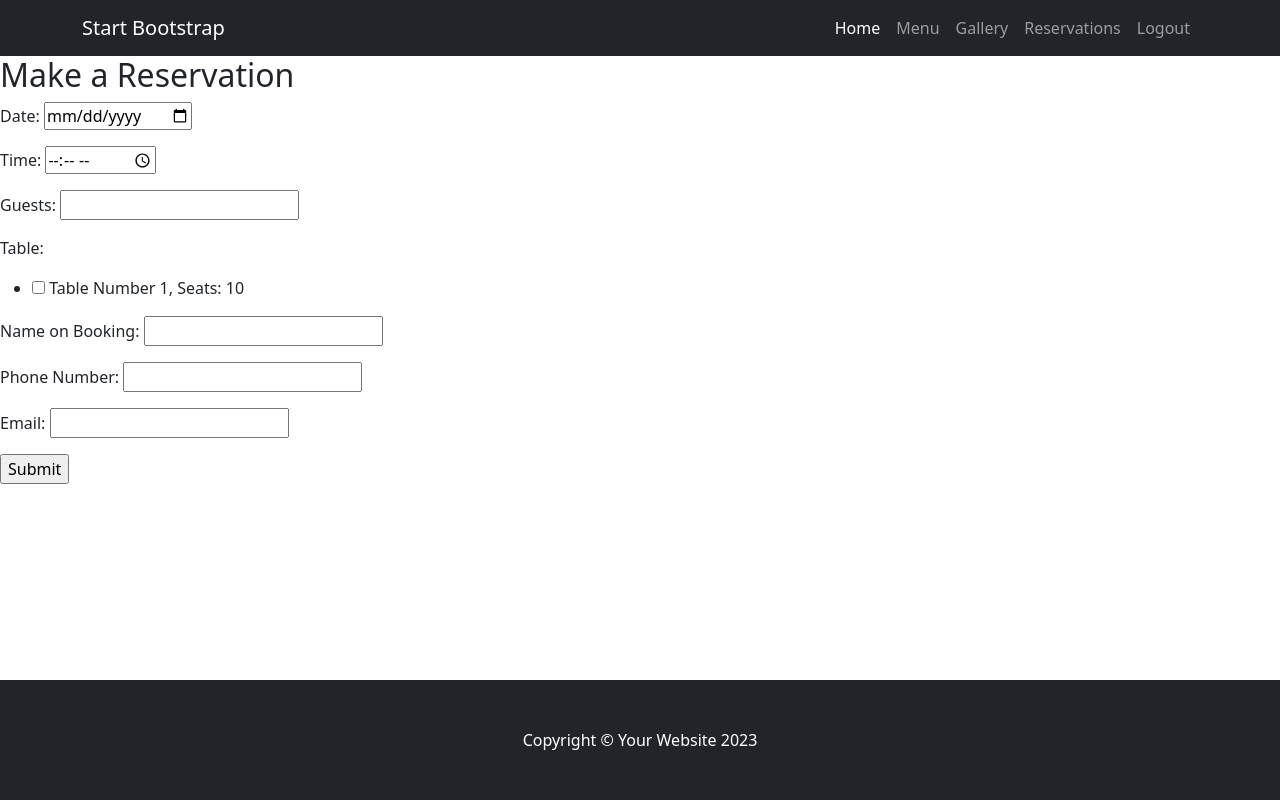
After one commit to PajoHack/Booking-System-PP4, a Django app: page /booking/ in a window 1280 px wide. The commit adds this page. Run offline with Django 3.2, Linux system fonts and the light colour scheme; a user stored in the database is signed in; tables that the repository leaves empty hold one stand-in row (values such as "Sample post"); some libraries are stand-ins or nearby versions.

Commit message:
Users can now making reservations, reservations are displayed in the users profile page

```diff
--- a/bookings/forms.py
+++ b/bookings/forms.py
@@ -1,9 +1,16 @@
 from django import forms
-from .models import Table
+from .models import Table, Booking
 
 
 class BookingForm(forms.Form):
     date = forms.DateField(widget=forms.DateInput(attrs={'type': 'date', 'id': 'date'}))
     time = forms.TimeField(widget=forms.TimeInput(attrs={'type': 'time'}))
-    guest = forms.IntegerField()
+    guests = forms.IntegerField()
     table = forms.ModelMultipleChoiceField(queryset=Table.objects.all(), widget=forms.CheckboxSelectMultiple)
+    name_on_booking = forms.CharField(label="Name on Booking", max_length=255)
+    phone_number = forms.CharField(label="Phone Number", max_length=15)
+    email = forms.EmailField(label="Email")
+
+    class Meta:
+        model = Booking
+        fields = ['date', 'time', 'guests', 'table', 'name_on_booking', 'phone_number', 'email']
--- a/bookings/models.py
+++ b/bookings/models.py
@@ -9,6 +9,9 @@ from cloudinary.models import CloudinaryField
 class Table(models.Model):
     table_number = models.IntegerField()
     seats = models.IntegerField()
+
+    def __str__(self):
+        return f"Table Number {self.table_number}, Seats: {self.seats}"
 
 
 class Booking(models.Model):
--- /dev/null
+++ b/bookings/templates/bookings/booking.html
@@ -0,0 +1,12 @@
+{% extends 'base.html' %}
+{% block title %}
+Reservation
+{% endblock title %}
+{% block content %}
+    <h2>Make a Reservation</h2>
+    <form method="post">
+        {% csrf_token %}
+        {{ form.as_p }}
+        <input type="submit" value="Submit">
+    </form>
+{% endblock %}
--- a/bookings/templates/bookings/register.html
+++ b/bookings/templates/bookings/register.html
@@ -1,5 +1,7 @@
 {% extends 'base.html' %}
-
+{% block title %}
+Register
+{% endblock title %}
 {% block content %}
   <h2>Register</h2>
   <form method="post">
--- a/bookings/views.py
+++ b/bookings/views.py
@@ -4,6 +4,7 @@ from django.contrib.auth.forms import UserCreationForm
 from django.contrib import messages
 from django.contrib.auth.decorators import login_required
 from .forms import BookingForm
+from .models import Booking
 
 # Create your views here.
 def index(request):
@@ -47,20 +48,31 @@ def register(request):
 
 @login_required
 def profile(request):
-    bookings = request.user.bookings.all()
+    # get bookings for the current user
+    bookings = Booking.objects.filter(user=request.user)
     return render(request, 'bookings/profile.html', {'bookings': bookings})
 
 
+@login_required
 def booking_view(request):
     if request.method == 'POST':
         form = BookingForm(request.POST)
         if form.is_valid():
-            # process the form data
-            booking = form.save(commit=False)
+            # Manually save the form data
+            booking = Booking()
+            booking.date = form.cleaned_data['date']
+            booking.time = form.cleaned_data['time']
+            booking.guests = form.cleaned_data['guests']
+            booking.table = form.cleaned_data['table']
+            booking.name_on_booking = form.cleaned_data['name_on_booking']
+            booking.phone_number = form.cleaned_data['phone_number']
+            booking.email = form.cleaned_data['email']
             booking.user = request.user
             booking.save()
-            form.save_m2m()  # save many-to-many data
-            return redirect('profile')  # redirect to profile after successful booking
+
+            # Redirect to the user's profile page
+            return redirect('profile')
     else:
         form = BookingForm()
+
     return render(request, 'bookings/booking.html', {'form': form})
--- a/templates/base.html
+++ b/templates/base.html
@@ -8,7 +8,7 @@
         <meta name="author" content="" />
         <title>{% block title %} Base {% endblock title %}</title>
         <!-- Favicon-->
-        <link rel="icon" type="image/x-icon" href="assets/favicon.ico" />
+        <link rel="icon" type="image/x-icon" href="{% static 'images/favicon.ico' %}" />
         <!-- Core theme CSS (includes Bootstrap)-->
         <link rel="stylesheet" type="text/css" href="{% static 'css/styles.css' %}">
     </head>
```
Also changed, not shown: bookings/templates/bookings/profile.html (+5 -3 lines).
